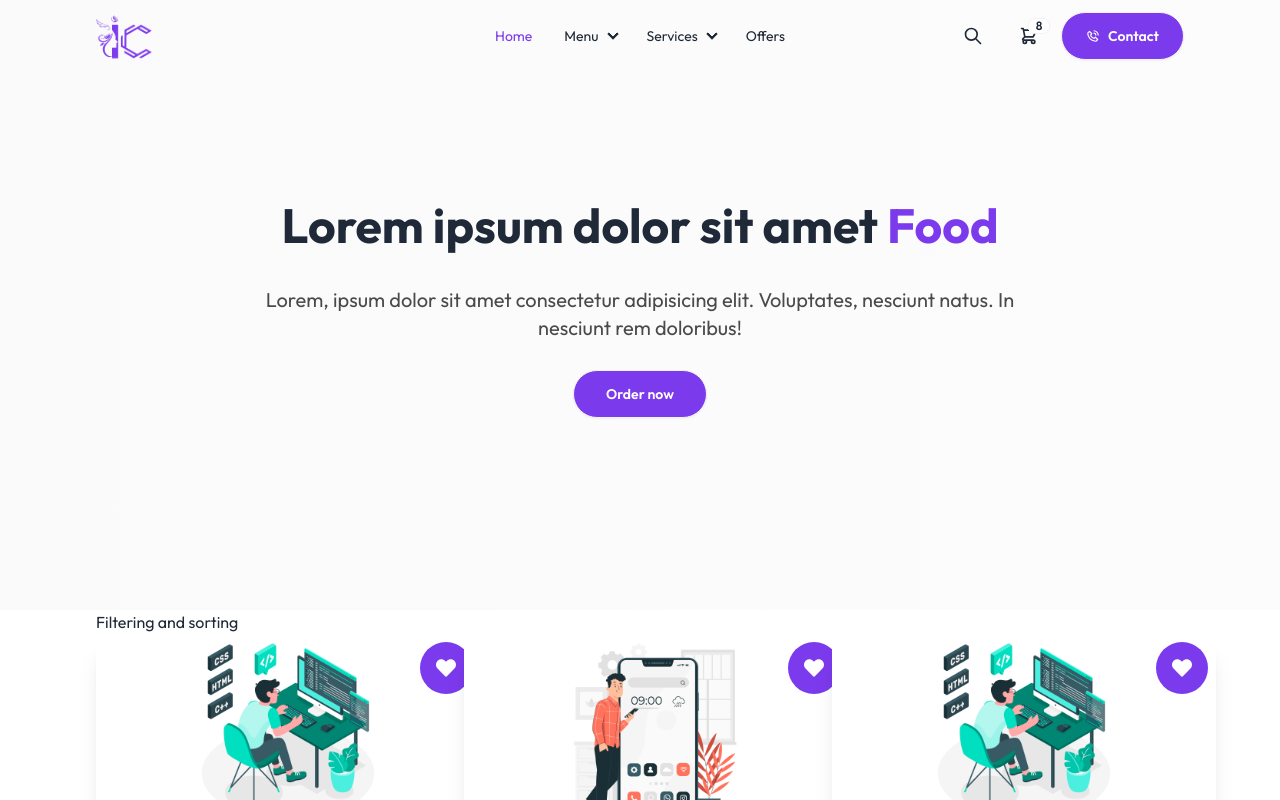
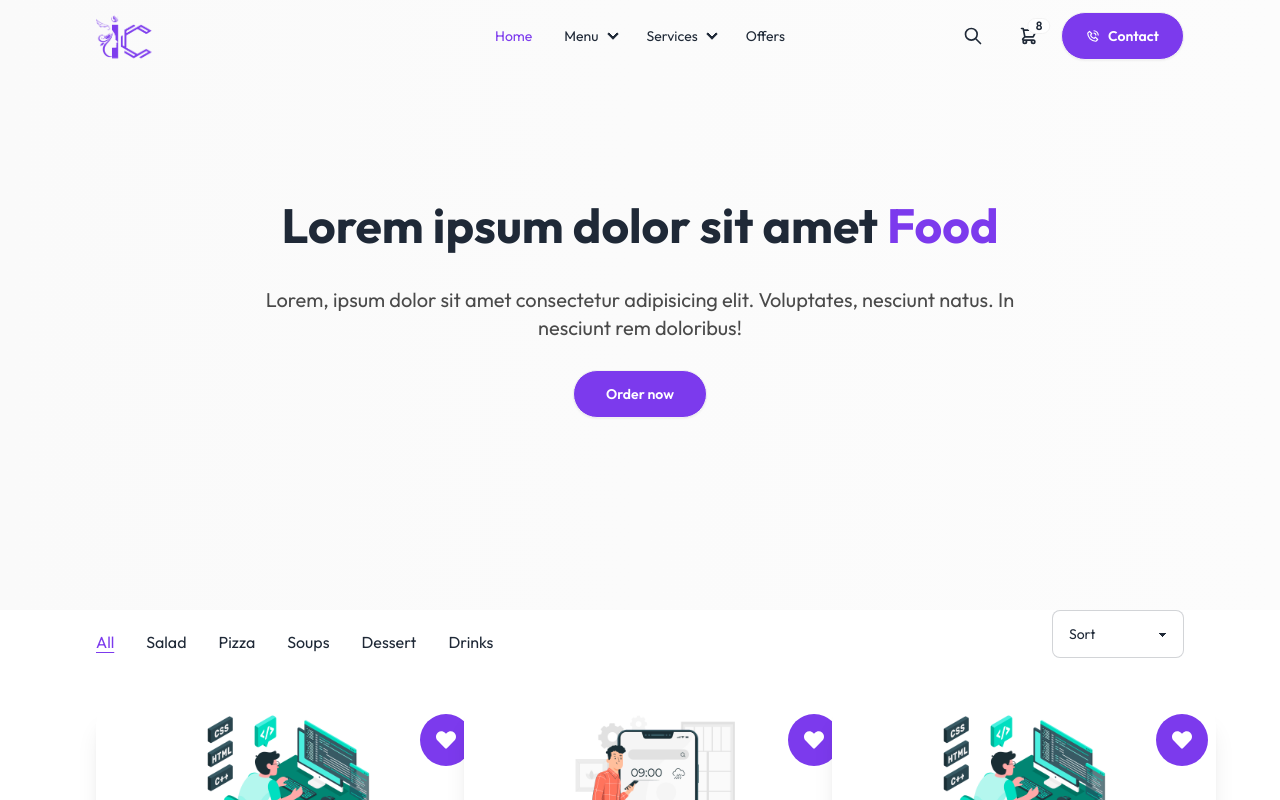
Before and after one commit to imancrrzii/resto-mern, a React (Vite) app in the folder mern-client/: page /menu in a window 1280 px wide. Shown: the top 800 px of the page. Built offline with nearby package versions, Linux system fonts and the light colour scheme.

Commit message:
feat: add filtered items, selected category, and sort option feeature for food menu

```diff
--- a/mern-client/src/pages/shop/Menu.jsx
+++ b/mern-client/src/pages/shop/Menu.jsx
@@ -1,5 +1,6 @@
 import React, { useEffect, useState } from "react";
 import Card from "../../components/Card";
+import { FaFilter } from "react-icons/fa";
 const Menu = () => {
   const [menu, setMenu] = useState([]);
   const [filteredItem, setFilteredItem] = useState([]);
@@ -88,7 +89,88 @@ const Menu = () => {
       {/* Menu SHop */}
       <div className="max-w-screen-2xl container mx-auto xl:px-24 px-4">
         {/* filtering $ sorting */}
-        <div>Filtering and sorting</div>
+        <div className="flex flex-col md:flex-row flex-wrap md:justify-between items-center space-x-3 mb-8 ">
+          {/* all btn */}
+          <div className="flex flex-row justify-start md:items-center md:gap-8 gap-4 flex-wrap ">
+            <button
+              className={
+                selectedCategory === "all"
+                  ? "text-violet-600 underline underline-offset-4"
+                  : ""
+              }
+              onClick={showAll}
+            >
+              All
+            </button>
+            <button
+              className={
+                selectedCategory === "salad"
+                  ? "text-violet-600 underline underline-offset-4"
+                  : ""
+              }
+              onClick={() => filterItems("salad")}
+            >
+              Salad
+            </button>
+            <button
+              className={
+                selectedCategory === "pizza"
+                  ? "text-violet-600 underline underline-offset-4"
+                  : ""
+              }
+              onClick={() => filterItems("pizza")}
+            >
+              Pizza
+            </button>
+            <button
+              className={
+                selectedCategory === "soup"
+                  ? "text-violet-600 underline underline-offset-4"
+                  : ""
+              }
+              onClick={() => filterItems("soup")}
+            >
+              Soups
+            </button>
+            <button
+              className={
+                selectedCategory === "dessert"
+                  ? "text-violet-600 underline underline-offset-4"
+                  : ""
+              }
+              onClick={() => filterItems("dessert")}
+            >
+              Dessert
+            </button>
+            <button
+              className={
+                selectedCategory === "drinks"
+                  ? "text-violet-600 underline underline-offset-4"
+                  : ""
+              }
+              onClick={() => filterItems("drinks")}
+            >
+              Drinks
+            </button>
+          </div>
+
+          {/* sorting */}
+          <div className="flex justify-end mb-4 rounded-sm">
+            {/* sorting options */}
+            <select name="sort" id="sort"
+              className="select select-bordered w-full max-w-xs"
+              onChange={(e) => handleSortChange(e.target.value)}
+            >
+              <option disabled selected>
+                Sort
+              </option>
+              <option value="A-Z">A-Z</option>
+              <option value="Z-A">Z-A</option>
+              <option value="low-to-high">Low to High</option>
+              <option value="high-to-low">High to Low</option>
+            </select>
+          </div>
+        </div>
         {/* products card */}
         <div className="grid md:grid-cols-3 sm:grid-cols-2 grid-cols-1 gap-4">
           {filteredItem.map((item) => (
```
